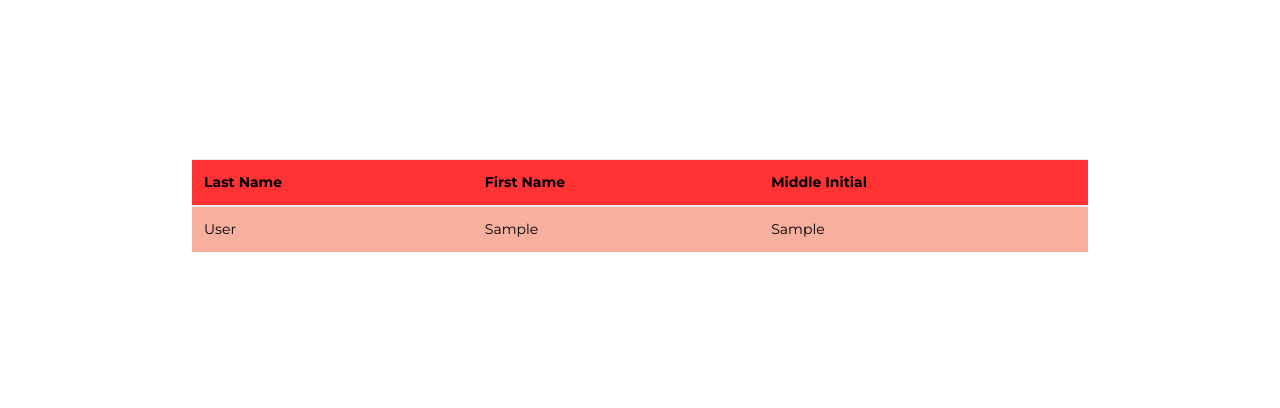
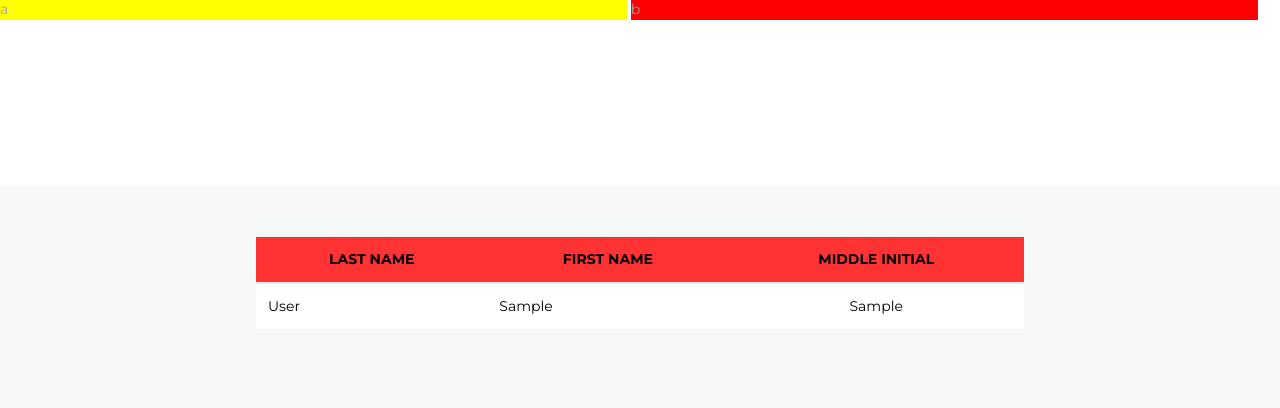
Before and after one commit to kylx/codespider, a Django app: page /patients in a window 1280 px wide. Shown: the part 91-499 px from the top of the page. Run offline with Django 3.2, Linux system fonts and the light colour scheme; tables that the repository leaves empty hold one stand-in row (values such as "Sample post"); some libraries are stand-ins or nearby versions.

Commit message:
Edited css files

```diff
--- /dev/null
+++ b/main/static/css/patients.css
@@ -0,0 +1,27 @@
+.p-header-cont {
+    position: relative;
+	top: 90px;
+    flex-wrap: wrap;
+	justify-content: center;
+}
+
+.p-header-wrap {
+    width: 49%;
+	display: inline-block;
+	position: relative;
+	z-index: 1;
+	overflow: hidden;
+	margin: 0 auto;
+    min-width: 160px;
+}
+
+.header_center {
+}
+
+.patient_search {
+    background-color: yellow;
+}
+
+.patient_add {
+    background-color: red;s
+}
--- a/main/static/css/table.css
+++ b/main/static/css/table.css
@@ -5,20 +5,46 @@
 	width: 100%;
 	height: auto;
 	font-family: Montserrat, sans-serif;
+    background-color: #F7F8FA;
+    padding-top: 50px;
+    padding-bottom: 5%;
 }
 
-table#table1 {
-	width: 70%;
-	margin-left: 15%;
-	margin-right: 15%;
+table {
+    margin: 0 auto;
 	text-align: left;
+    padding: 10px;
 }
 
-.table-striped>tbody>tr:nth-child(odd)>td,
+#patient_table {
+	width: 60%;
+}
+
+#rooms_table {
+	width: 70%;
+}
+
+.text-center {
+    text-align: center;
+}
+
+/*.table-striped>tbody>tr:nth-child(odd)>td,
 .table-striped>tbody>tr:nth-child(odd)>th {
 	background-color: rgba(255,112,77,0.5);
-}
+}*/
 
 th, td {
 	color: black;
 }
+
+tr {
+    background-color: #ffffff;
+}
+
+tr:hover {
+    background-color: #C0C0C0;
+}
+
+.tr_head {
+    background-color: #ff3333;
+}
--- a/main/templates/main/base.html
+++ b/main/templates/main/base.html
@@ -1,6 +1,8 @@
 <!DOCTYPE html>
 <html>
     <head>
+        <meta charset="utf-8">
+        <meta name="viewport" content="width=device-width, initial-scale=1">
         <title>{% block title %}{% endblock title %}</title>
         {% load staticfiles %}
 
--- a/main/templates/main/patients.html
+++ b/main/templates/main/patients.html
@@ -9,6 +9,7 @@
 {% endblock page_titleicon %}
 
 {% block page_stylesheet %}
+    <link rel="stylesheet" href="{% static 'css/patients.css' %}">
     <link rel="stylesheet" href="{% static 'css/table.css' %}">
 {% endblock page_stylesheet %}
 
@@ -22,18 +23,26 @@
 
 {% block page_body %}
 <div class="body">
+    <div class="p-header-cont">
+        <div class="p-header-wrap patient_search">
+            a
+        </div>
+        <div class="p-header-wrap patient_add">
+            b
+        </div>
+    </div>
     <div class="table-body">
-        <table id="table1" class="table table-striped">
-            <thead>
-                <tr bgcolor="#ff3333">
-                    <th>Last Name</th>
-                    <th>First Name</th>
-                    <th>Middle Initial</th>
+        <table id="patient_table" class="table">
+            <thead class="text-center">
+                <tr class="tr_head">
+                    <th>LAST NAME</th>
+                    <th>FIRST NAME</th>
+                    <th>MIDDLE INITIAL</th>
                 </tr>
             </thead>
-             <tbody>
+            <tbody>
                 {% for patient in patients %}
-                <tr><td>{{ patient.last_name }}</td><td>{{patient.first_name}}</td><td>{{patient.middle_initial}}</td></tr>
+                <tr><td>{{ patient.last_name }}</td><td>{{patient.first_name}}</td><td class="text-center">{{patient.middle_initial}}</td></tr>
                 {% endfor %}
             </tbody>
         </table>
```
Also changed, not shown: main/templates/main/rooms.html (+5 -5 lines).
